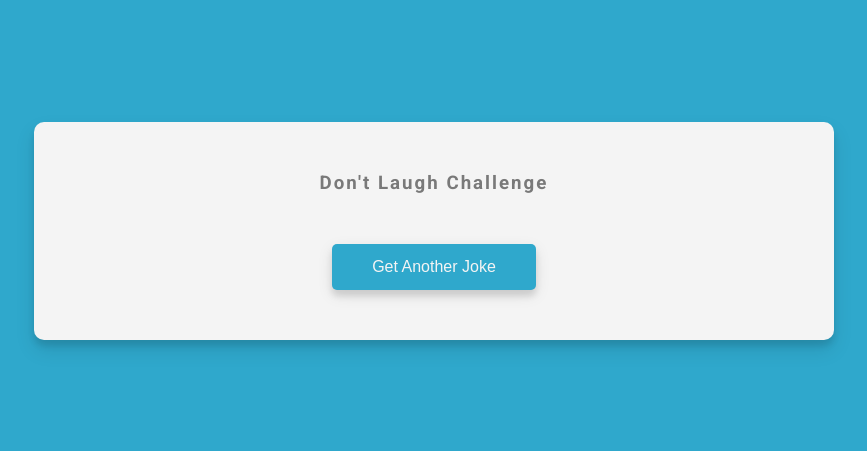
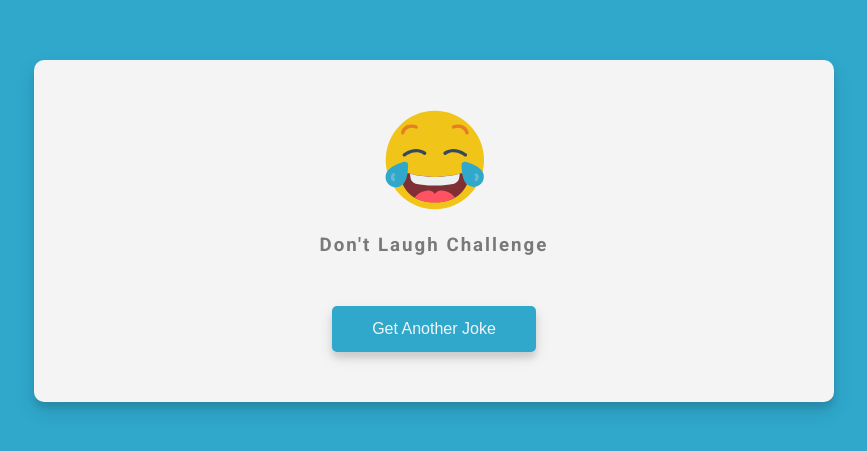
Before and after one commit to ArturAbdullin/webpack-study, a website built with webpack: page src/template.html in a window 1280 px wide. Shown: the part 169-620 px from the top of the page, without its empty margins (206-1073 px from the left). Built offline with nearby package versions, Linux system fonts and the light colour scheme.

Commit message:
feat: add laughing.svg

```diff
--- a/src/index.ts
+++ b/src/index.ts
@@ -1,4 +1,10 @@
 import generateJoke from "./generateJoke";
-import './styles/main.scss';
+import "./styles/main.scss";
+import laughing from "./assets/laughing.svg";
+
+const laughImg: HTMLImageElement = document.getElementById(
+  "laughImg"
+) as HTMLImageElement;
+laughImg.src = laughing;
 
 console.log(generateJoke());
--- a/src/template.html
+++ b/src/template.html
@@ -8,6 +8,7 @@
   </head>
   <body>
     <div class="container">
+      <img id="laughImg" alt="">
       <h3>Don't Laugh Challenge</h3>
       <div id="joke" class="joke"></div>
       <button id="jokeBtn" class="btn">Get Another Joke</button>
```
Also changed, not shown: src/assets/laughing.svg (added).
